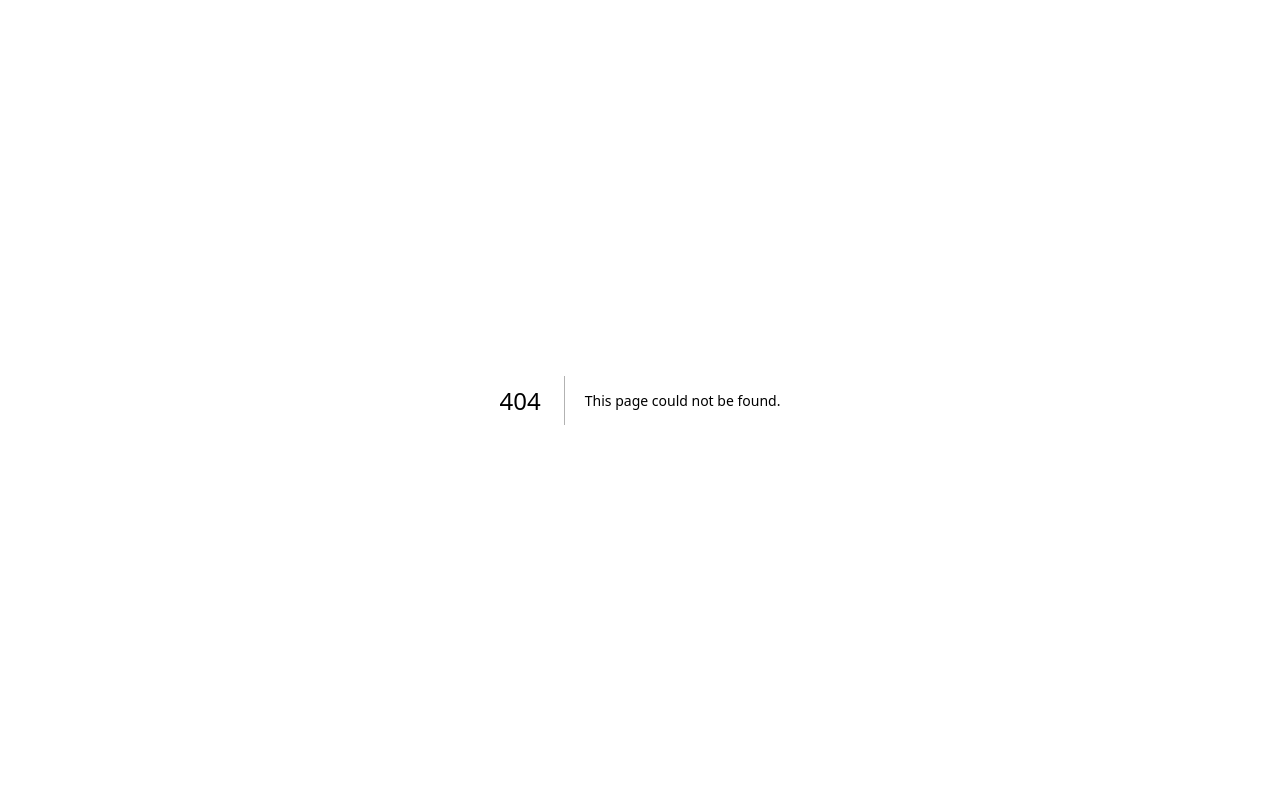
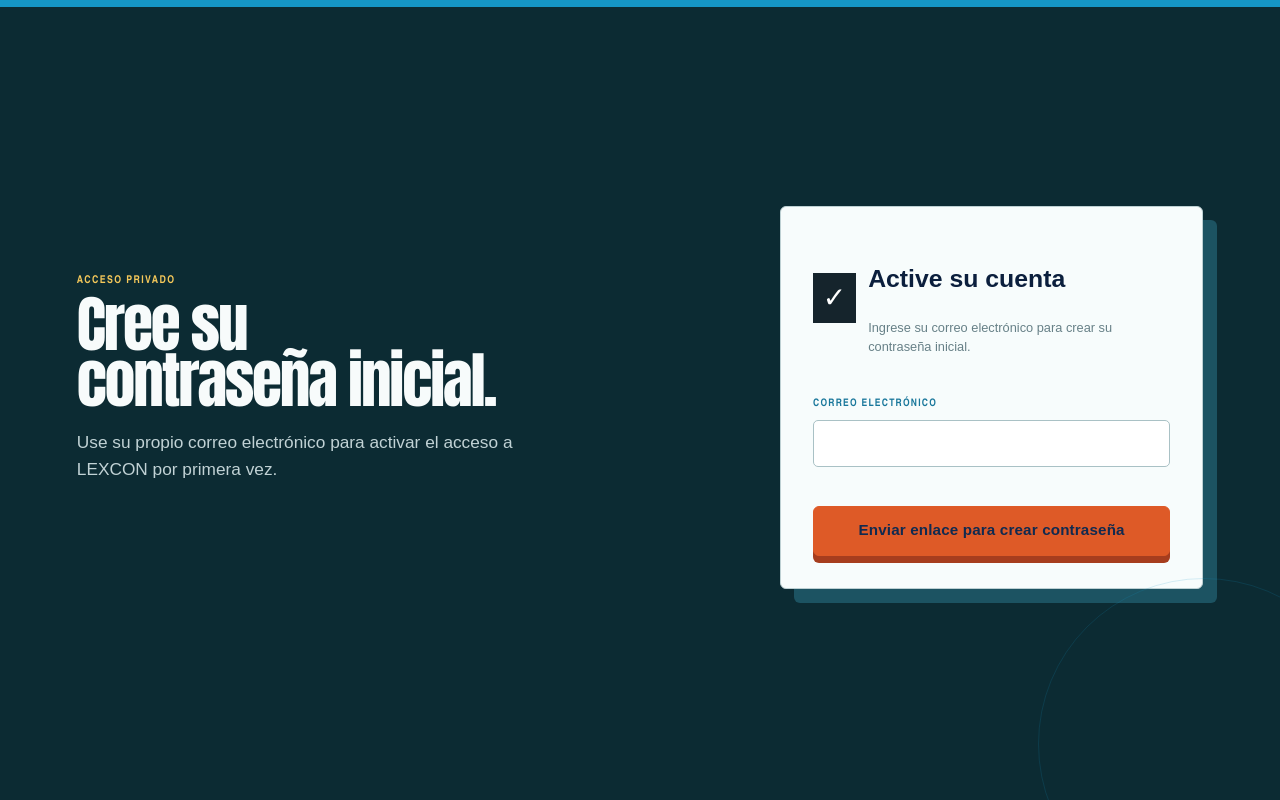
Before and after one commit to arkalitigios-art/Lexcon-IAG, a Next.js app: page /activate-account in a window 1280 px wide. Before the commit this address had no page. Built offline with nearby package versions, Linux system fonts and the light colour scheme.

Commit message:
feat: separar activación inicial de recuperación

```diff
--- /dev/null
+++ b/src/app/activate-account/activation-request.tsx
@@ -0,0 +1,27 @@
+'use client';
+
+import { FormEvent, useState } from 'react';
+import { crearClienteSupabaseNavegador } from '@/platform/supabase/browser';
+
+export function ActivationRequest() {
+  const [sent, setSent] = useState(false);
+  const [email, setEmail] = useState('');
+  const [busy, setBusy] = useState(false);
+
+  async function submit(event: FormEvent<HTMLFormElement>) {
+    event.preventDefault();
+    setBusy(true);
+    try {
+      const retorno = new URL('/auth/confirm', window.location.origin);
+      retorno.searchParams.set('next', '/auth/update-password?modo=activacion');
+      retorno.searchParams.set('flujo', 'activacion');
+      await crearClienteSupabaseNavegador().auth.resetPasswordForEmail(email.trim(), { redirectTo: retorno.toString() });
+    } finally {
+      // No revela si el correo fue autorizado para acceder a LEXCON.
+      setBusy(false);
+      setSent(true);
+    }
+  }
+
+  return <main className="access access-v2"><section className="access-frame"><section className="access-hero"><p className="eyebrow">Acceso privado</p><h1>Cree su<br />contraseña inicial.</h1><p>Use su propio correo electrónico para activar el acceso a LEXCON por primera vez.</p></section><section className="login-card"><div className="login-card-heading"><span className="login-glyph" aria-hidden="true">✓</span><div><h2>Active su cuenta</h2><p>Ingrese su correo electrónico para crear su contraseña inicial.</p></div></div>{sent ? <section className="form-message" role="status"><p>Si este correo tiene un acceso autorizado, recibirá un enlace para crear la contraseña.</p><p>Abra el correo más reciente desde este mismo navegador. El enlace mostrará la pantalla para definir y confirmar su contraseña.</p></section> : <form className="login-form" onSubmit={submit}><label className="field-label" htmlFor="email">Correo electrónico<input required id="email" type="email" autoComplete="email" value={email} onChange={(event) => setEmail(event.target.value)} /></label><button className="primary-button" disabled={busy}>{busy ? 'Enviando…' : 'Enviar enlace para crear contraseña'}</button></form>}</section></section></main>;
+}
--- /dev/null
+++ b/src/app/activate-account/page.tsx
@@ -0,0 +1,5 @@
+import { ActivationRequest } from './activation-request';
+
+export default function ActivateAccountPage() {
+  return <ActivationRequest />;
+}
--- a/src/app/forgot-password/password-reset-request.tsx
+++ b/src/app/forgot-password/password-reset-request.tsx
@@ -19,5 +19,5 @@
       setSent(true);
     }
   }
-  return <main className="access access-v2"><section className="access-frame"><section className="access-hero"><p className="eyebrow">Acceso privado</p><h1>Recupere<br />su acceso.</h1><p>Le enviaremos un enlace seguro para crear una nueva contraseña.</p></section><section className="login-card"><div className="login-card-heading"><span className="login-glyph" aria-hidden="true">⌁</span><div><h2>Olvidé mi contraseña</h2><p>Ingrese el correo asociado a su cuenta.</p></div></div>{sent ? <section className="form-message" role="status"><p>Si existe una cuenta activa para este correo, recibirá un enlace para restablecer su contraseña.</p><p>Abra el correo más reciente desde este mismo navegador. Allí aparecerá la pantalla para definir y confirmar la contraseña; no vuelva al inicio de sesión todavía.</p></section> : <form className="login-form" onSubmit={submit}><label className="field-label" htmlFor="email">Correo electrónico<input required id="email" type="email" autoComplete="email" value={email} onChange={(event) => setEmail(event.target.value)} /></label><button className="primary-button" disabled={busy}>{busy ? 'Enviando…' : 'Enviar enlace'}</button></form>}<Link className="text-button" href="/login">Volver a iniciar sesión</Link></section></section></main>;
+  return <main className="access access-v2"><section className="access-frame"><section className="access-hero"><p className="eyebrow">Acceso privado</p><h1>Recupere<br />su acceso.</h1><p>Esta opción es solo para personas que ya habían creado una contraseña.</p></section><section className="login-card"><div className="login-card-heading"><span className="login-glyph" aria-hidden="true">⌁</span><div><h2>Olvidé mi contraseña</h2><p>Ingrese su correo electrónico para crear una contraseña nueva.</p></div></div>{sent ? <section className="form-message" role="status"><p>Si existe una cuenta activa para este correo, recibirá un enlace para restablecer su contraseña.</p><p>Abra el correo más reciente desde este mismo navegador. Allí aparecerá la pantalla para definir y confirmar la contraseña; no vuelva al inicio de sesión todavía.</p></section> : <form className="login-form" onSubmit={submit}><label className="field-label" htmlFor="email">Correo electrónico<input required id="email" type="email" autoComplete="email" value={email} onChange={(event) => setEmail(event.target.value)} /></label><button className="primary-button" disabled={busy}>{busy ? 'Enviando…' : 'Enviar enlace de recuperación'}</button></form>}<Link className="text-button" href="/login">Volver a iniciar sesión</Link></section></section></main>;
 }
--- a/src/app/page.tsx
+++ b/src/app/page.tsx
@@ -1,3 +1,3 @@
 import { redirect } from 'next/navigation';
 
-export default function HomePage() { redirect('/login'); }
+export default function HomePage() { redirect('/activate-account'); }
--- a/src/modules/access/supabase-user-administration.ts
+++ b/src/modules/access/supabase-user-administration.ts
@@ -96,7 +96,7 @@
   const idInstitucion = input.idInstitucion?.trim() || null;
   if (esInstitucional(codigoRol) !== Boolean(idInstitucion)) throw new Error(esInstitucional(codigoRol) ? 'Selecciona la Institución Educativa de esta persona.' : 'Este rol no debe tener una Institución Educativa asignada.');
   const supabase = crearClienteSupabaseServidor();
-  const { data, error } = await supabase.auth.admin.inviteUserByEmail(email, { data: { nombre_mostrado: nombre }, redirectTo: appUrl('/auth/confirm?next=/auth/update-password') });
+  const { data, error } = await supabase.auth.admin.inviteUserByEmail(email, { data: { nombre_mostrado: nombre }, redirectTo: appUrl('/auth/confirm?next=%2Fauth%2Fupdate-password%3Fmodo%3Dactivacion&flujo=activacion') });
   if (error || !data.user) throw new Error(error?.message?.includes('already') ? 'Ya existe una cuenta con este correo.' : 'No fue posible enviar la invitación. Revisa la configuración de correo de Supabase.');
   const { error: registroError } = await supabase.rpc('registrar_acceso_usuario', {
     p_id_usuario: data.user.id, p_nombre: nombre, p_correo: email, p_codigo_rol: codigoRol, p_id_institucion: idInstitucion, p_id_actor: actor.id,
@@ -133,7 +133,7 @@
   if (countError) throw new Error('No fue posible verificar la cuenta inicial.');
   if ((count ?? 0) > 0) throw new Error('Ya existe un Administrador activo; la inicialización no se puede repetir.');
   const nombre = texto(input.nombre, 'El nombre', 160); const email = correo(input.correo);
-  const { data, error } = await supabase.auth.admin.inviteUserByEmail(email, { data: { nombre_mostrado: nombre }, redirectTo: appUrl('/auth/confirm?next=/auth/update-password') });
+  const { data, error } = await supabase.auth.admin.inviteUserByEmail(email, { data: { nombre_mostrado: nombre }, redirectTo: appUrl('/auth/confirm?next=%2Fauth%2Fupdate-password%3Fmodo%3Dactivacion&flujo=activacion') });
   if (error || !data.user) throw new Error('No fue posible enviar la invitación inicial. Revisa que SMTP esté configurado.');
   const { error: registroError } = await supabase.rpc('registrar_acceso_usuario', { p_id_usuario: data.user.id, p_nombre: nombre, p_correo: email, p_codigo_rol: 'ADMINISTRADOR_ARKA', p_id_institucion: null, p_id_actor: null });
   if (!registroError) return;
```
Also changed, not shown: src/app/auth/confirm/confirmacion-supabase.tsx (+10 -4 lines), src/app/login/login-form.tsx (+1 -1 lines), 4 other files (tests, documents, lock files or other folders).
